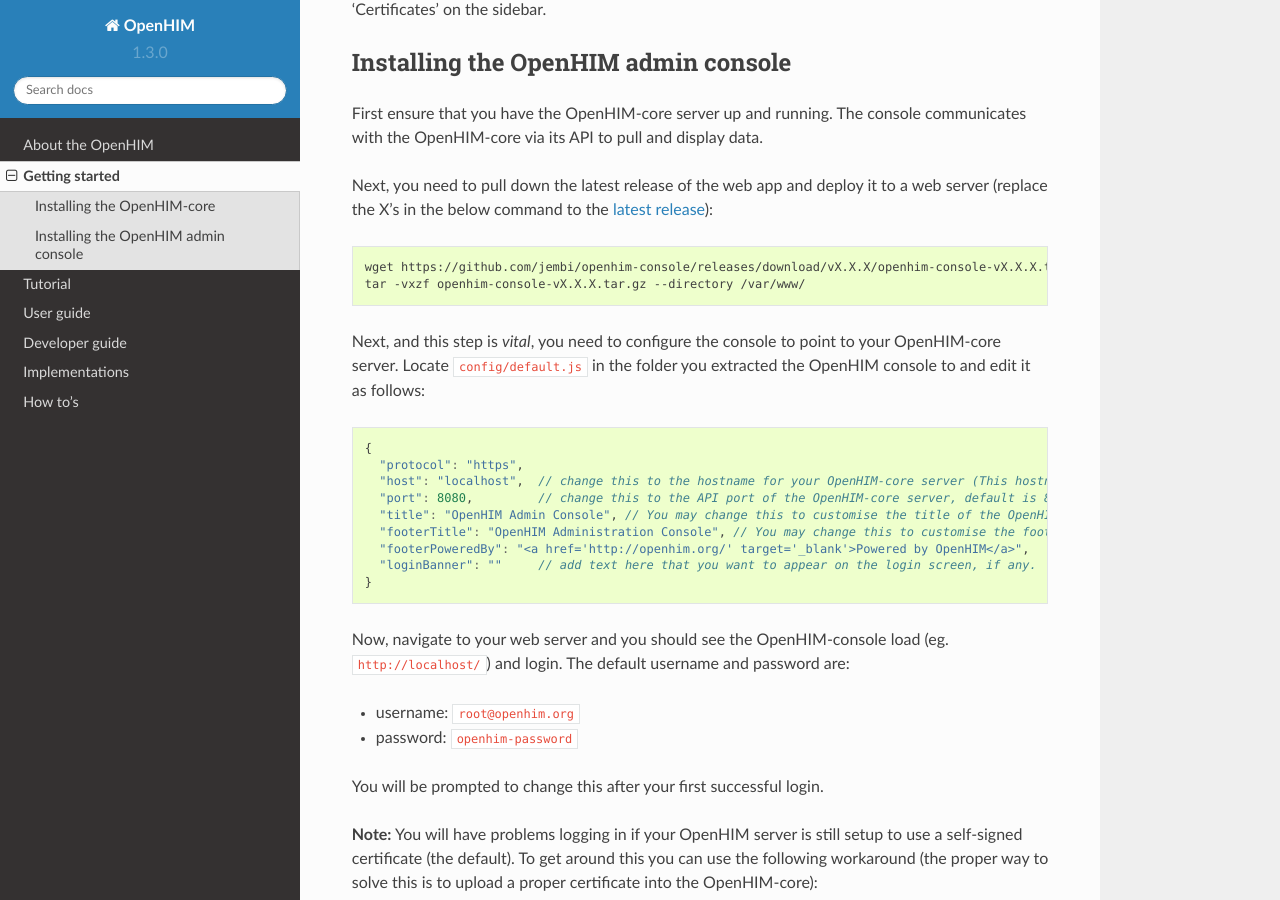
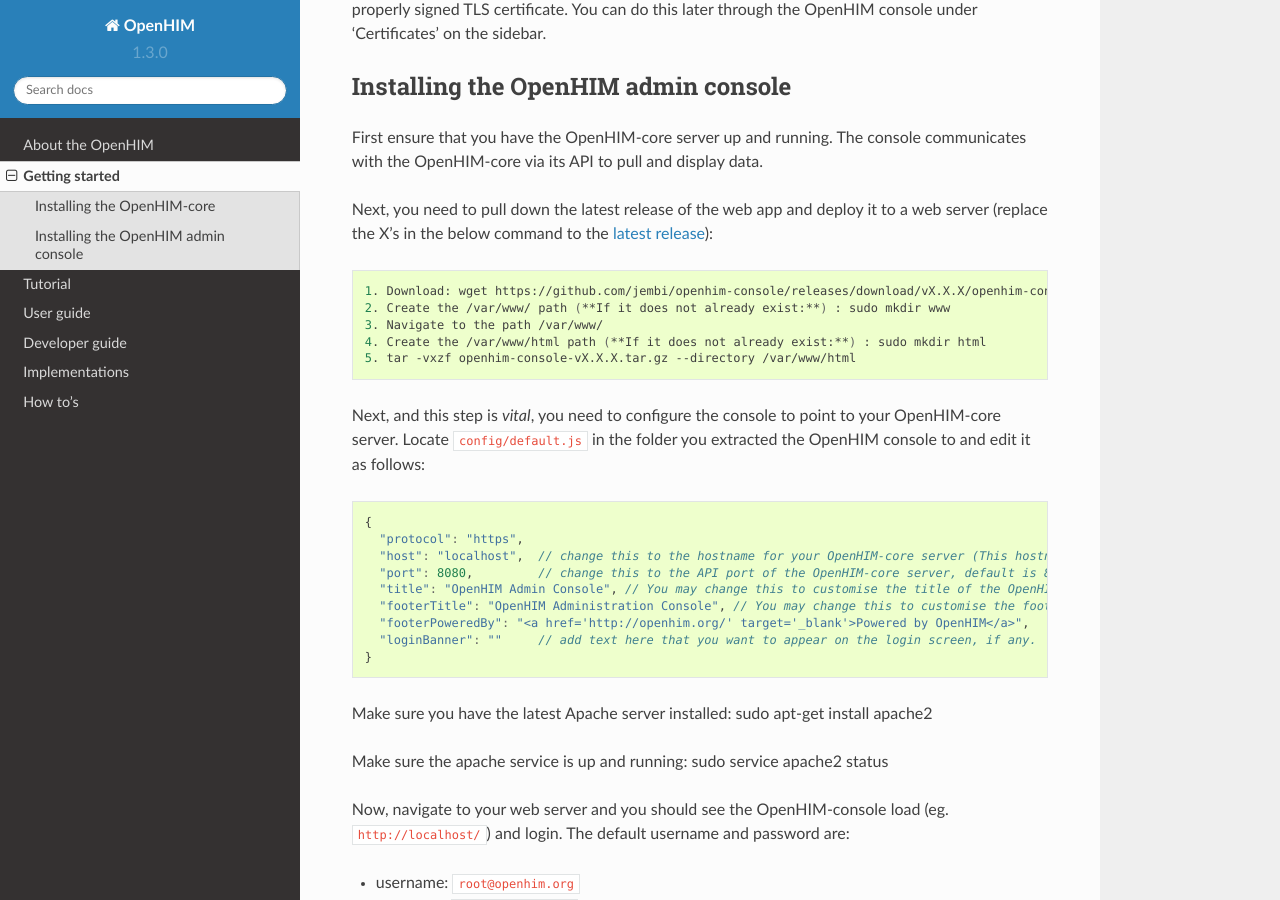
Before and after one commit to jembi/openhim-core-js, a Sphinx documentation site: the page built from docs/getting-started.md, in a window 1280 px wide and 900 px high, scrolled down 1914 px. Built offline with Sphinx 7.4.7 and the Read the Docs theme 2.0.0, drawn with Linux system fonts in a browser that asks for light colours; some of the changed text lies outside the part shown.

Commit message:
Update getting-started.md

````diff
--- a/docs/getting-started.md
+++ b/docs/getting-started.md
@@ -54,8 +54,9 @@
 
 1. Install the latest stable [Node.js](http://nodejs.org/) v4 or greater. The latest [active LTS](https://github.com/nodejs/LTS) is recommended.
 2. Install and start [MongoDB](http://www.mongodb.org/) 2.6 or greater.
-3. Install the OpenHIM-core package globally: `npm install openhim-core -g`, this will also install an OpenHIM-core binary to your PATH.
-4. Start the server by executing `openhim-core` from anywhere.
+3. Install Git apt-get install git
+4. Install the OpenHIM-core package globally: `sudo npm install openhim-core -g`, this will also install an OpenHIM-core binary to your PATH.
+5. Start the server by executing `openhim-core` from anywhere.
 
 To make use of your own custom configurations you have two options. One, you can copy the [default.json](https://github.com/jembi/openhim-core-js/blob/master/config/default.json) config file and override the default settings:
 
@@ -79,8 +80,11 @@
 Next, you need to pull down the latest release of the web app and deploy it to a web server (replace the X's in the below command to the [latest release](https://github.com/jembi/openhim-console/releases/latest)):
 
 ```sh
-wget https://github.com/jembi/openhim-console/releases/download/vX.X.X/openhim-console-vX.X.X.tar.gz
-tar -vxzf openhim-console-vX.X.X.tar.gz --directory /var/www/
+1. Download: wget https://github.com/jembi/openhim-console/releases/download/vX.X.X/openhim-console-vX.X.X.tar.gz
+2. Create the /var/www/ path (**If it does not already exist:**) : sudo mkdir www
+3. Navigate to the path /var/www/
+4. Create the /var/www/html path (**If it does not already exist:**) : sudo mkdir html
+5. tar -vxzf openhim-console-vX.X.X.tar.gz --directory /var/www/html
 ```
 
 Next, and this step is _vital_, you need to configure the console to point to your OpenHIM-core server. Locate `config/default.js` in the folder you extracted the OpenHIM console to and edit it as follows:
@@ -97,6 +101,12 @@
 }
 ```
 
+Make sure you have the latest Apache server installed:
+sudo apt-get install apache2
+
+Make sure the apache service is up and running:
+sudo service apache2 status
+
 Now, navigate to your web server and you should see the OpenHIM-console load (eg. `http://localhost/`) and login. The default username and password are:
 
 * username: `root@openhim.org`
````
